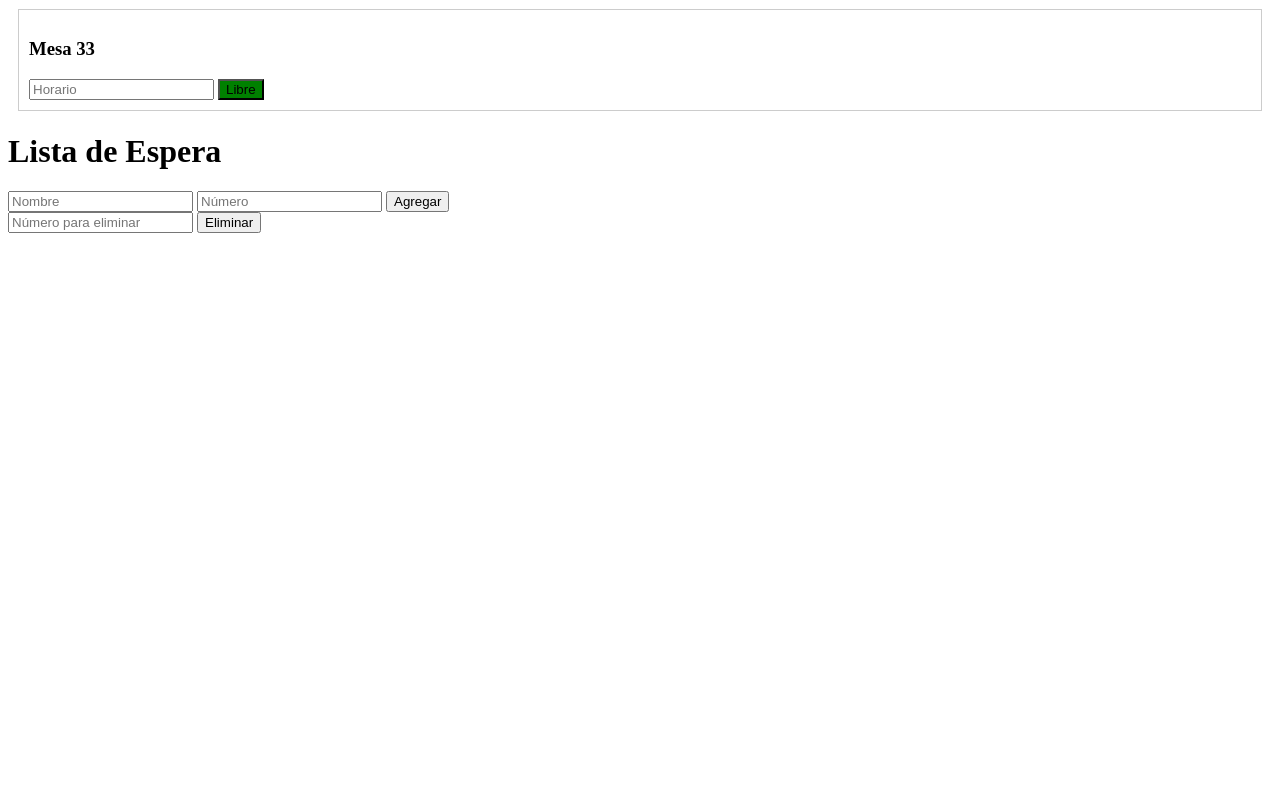
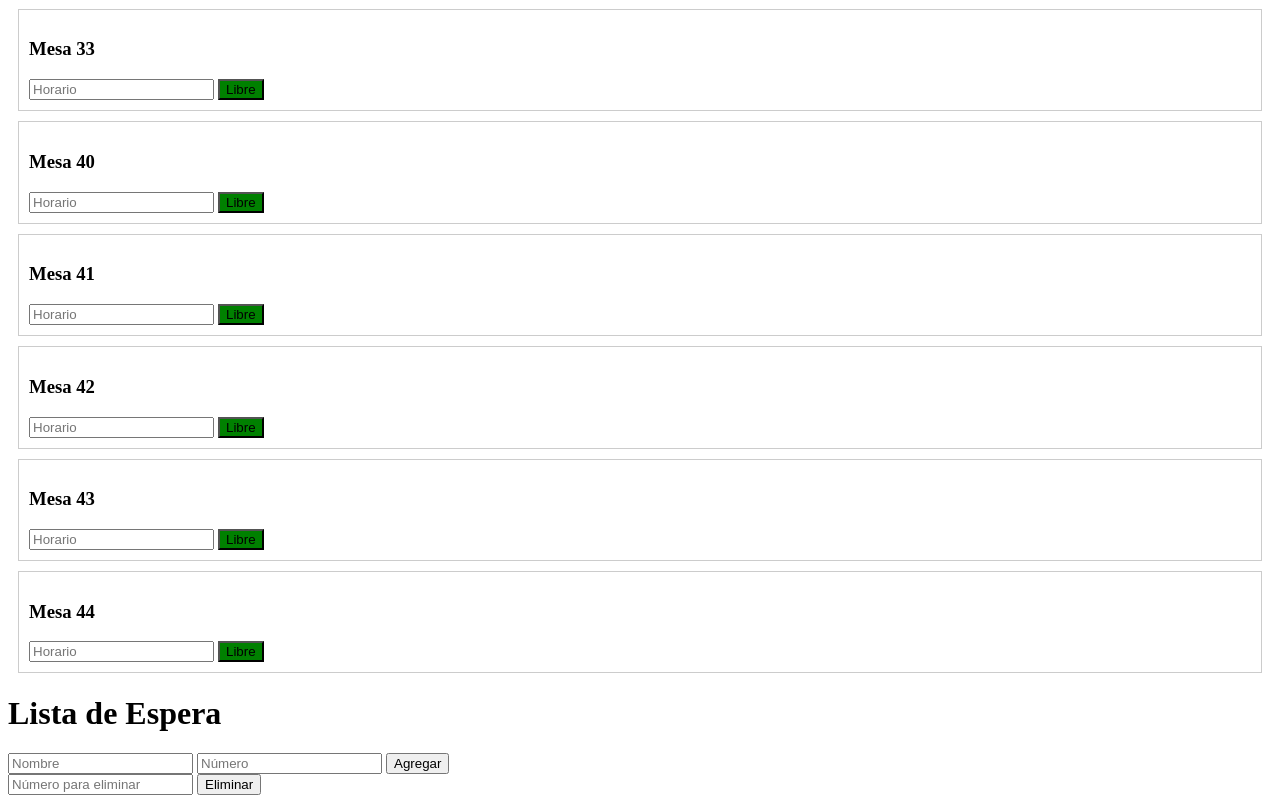
Before and after one commit to 3v37/MESAS, a plain HTML site: page index.html in a window 1280 px wide. Shown: the part 2095-2906 px from the top of the page. Before the commit the page ends 2344 px from the top, so only its background shows below. Drawn offline with Linux system fonts and the light colour scheme.

Commit message:
Update index.html

```diff
--- a/index.html
+++ b/index.html
@@ -32,7 +32,7 @@
     <ul id="listaEspera"></ul>
 
     <script>
-        const mesas = [10, 11, 12, 13, 14, 15, 16, 20, 21, 30, 22, 23, 31, 24, 25, 32, 26, 27, 33];
+        const mesas = [10, 11, 12, 13, 14, 15, 16, 20, 21, 30, 22, 23, 31, 24, 25, 32, 26, 27, 33, 40, 41, 42, 43, 44];
         const listaEspera = JSON.parse(localStorage.getItem('listaEspera')) || [];
 
         function guardarEstado() {
```
